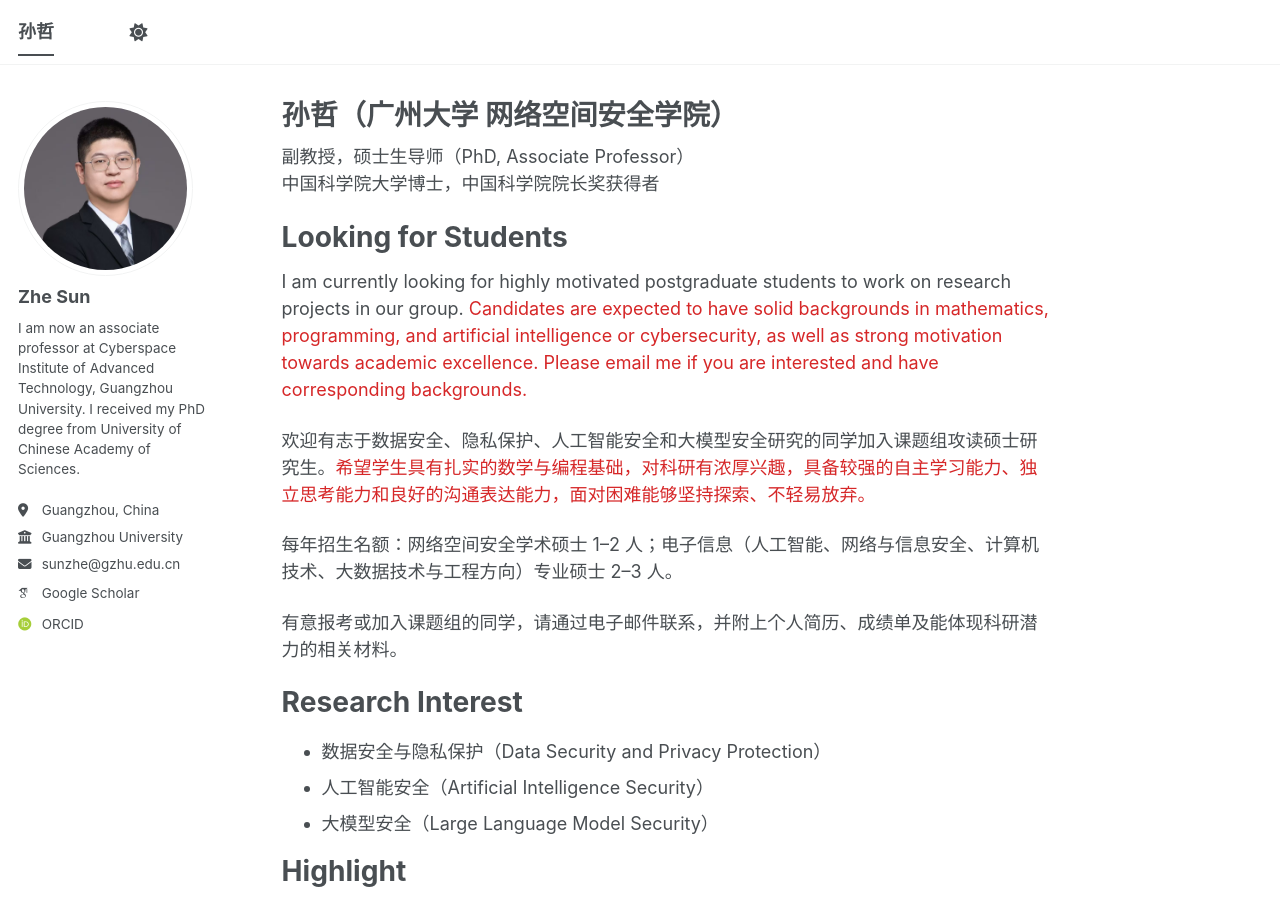
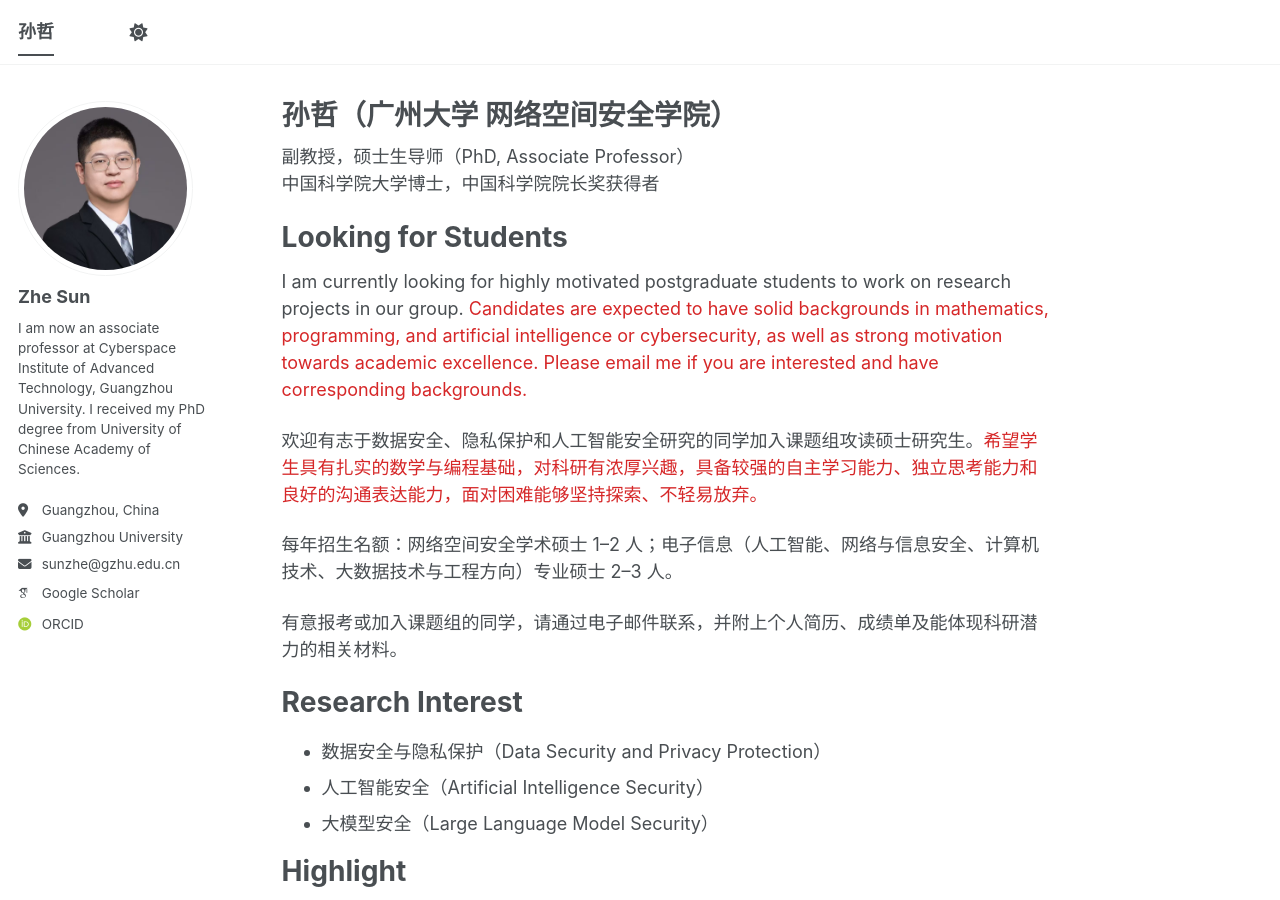
Before and after one commit to ZheSun208/ZheSun208.github.io, a Jekyll site: the page built from _pages/about.md, in a window 1280 px wide and 900 px high. Built offline with Jekyll 4.4.1, drawn with Linux system fonts in a browser that asks for light colours; some web fonts are replaced; a script bundle is joined from its source files by our own code; library files that are not in the unit come from our copies.

Commit message:
Update about.md

```diff
--- a/_pages/about.md
+++ b/_pages/about.md
@@ -14,7 +14,7 @@
 ======
 I am currently looking for highly motivated postgraduate students to work on research projects in our group. <span style="color:#d62728;">Candidates are expected to have solid backgrounds in mathematics, programming, and artificial intelligence or cybersecurity, as well as strong motivation towards academic excellence. Please email me if you are interested and have corresponding backgrounds.</span>
 
-欢迎有志于数据安全、隐私保护、人工智能安全和大模型安全研究的同学加入课题组攻读硕士研究生。<span style="color:#d62728;">希望学生具有扎实的数学与编程基础，对科研有浓厚兴趣，具备较强的自主学习能力、独立思考能力和良好的沟通表达能力，面对困难能够坚持探索、不轻易放弃。</span>
+欢迎有志于数据安全、隐私保护和人工智能安全研究的同学加入课题组攻读硕士研究生。<span style="color:#d62728;">希望学生具有扎实的数学与编程基础，对科研有浓厚兴趣，具备较强的自主学习能力、独立思考能力和良好的沟通表达能力，面对困难能够坚持探索、不轻易放弃。</span>
 
 每年招生名额：网络空间安全学术硕士 1–2 人；电子信息（人工智能、网络与信息安全、计算机技术、大数据技术与工程方向）专业硕士 2–3 人。
 
```
